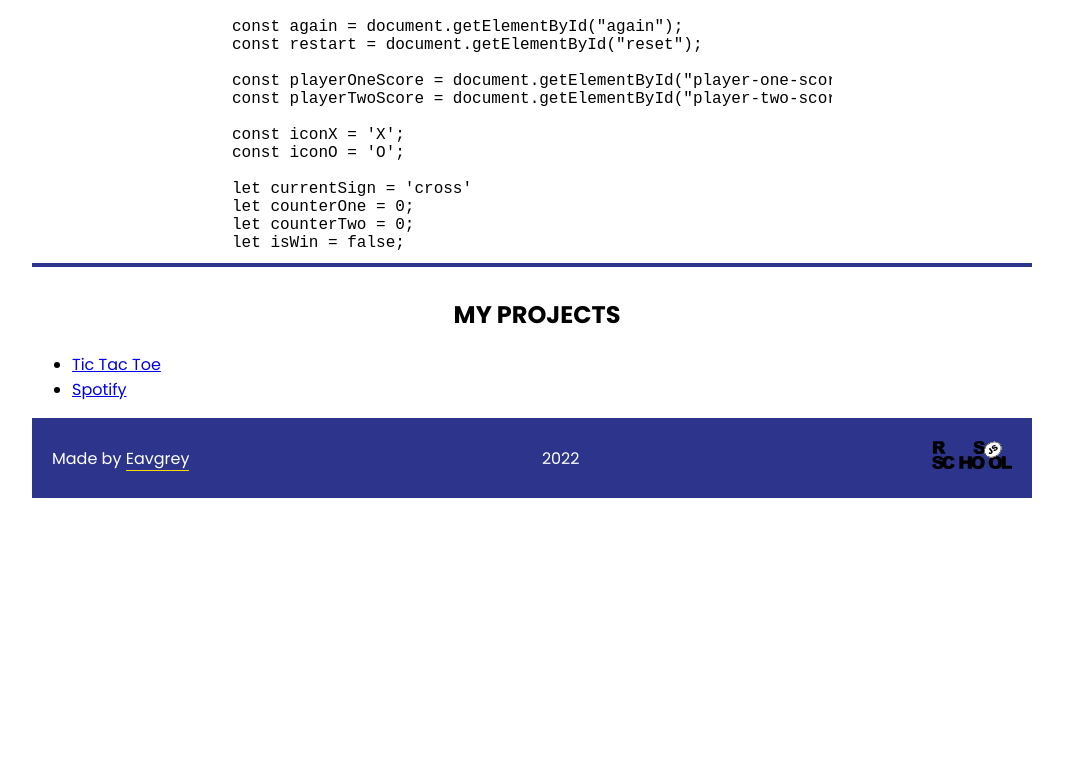
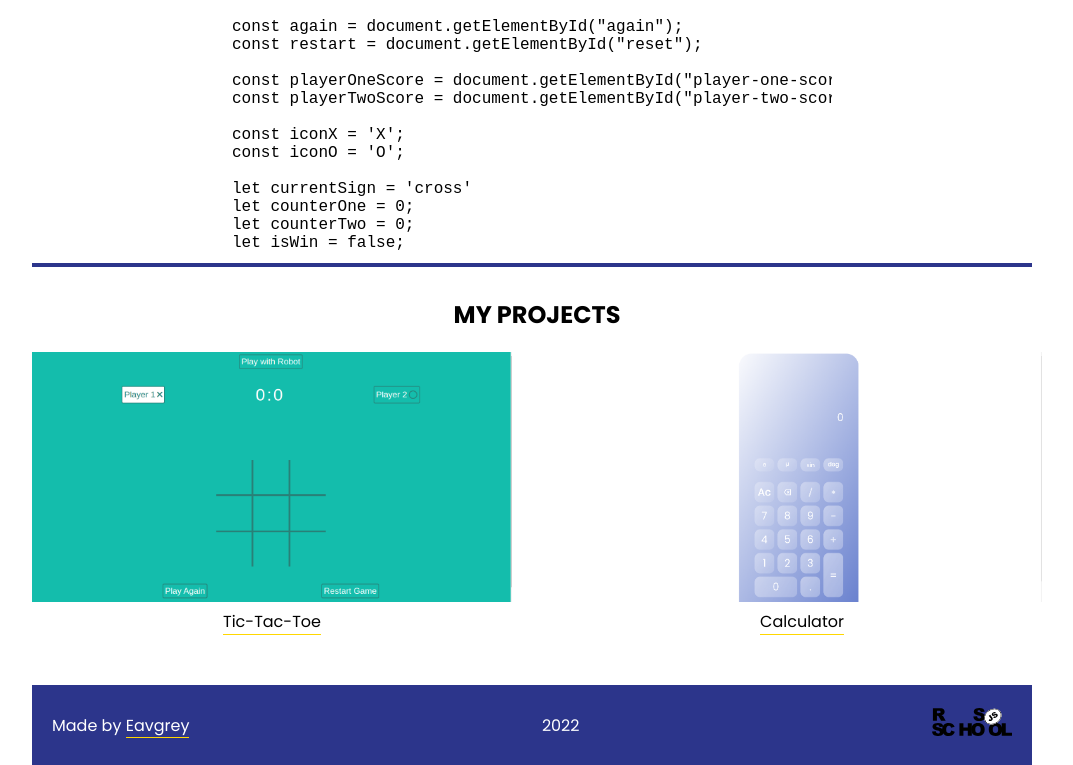
Before and after one commit to eavgrey/rsschool-cv, a plain HTML site: page index.html in a window 1280 px wide. Shown: the part 1313-2078 px from the top of the page, without its empty margins (108-1181 px from the left). Before the commit the page ends 1811 px from the top, so only its background shows below. Drawn offline with Linux system fonts and the light colour scheme.

Commit message:
feat: add css for projects path

```diff
--- a/index.html
+++ b/index.html
@@ -108,14 +108,25 @@
       <div class="certifications bottom-border" id="certifications">
         <h2 class="main-header">CERTIFICATIONS</h2>
         <ul class="certification-list">
-          <li class="certification"><i class="fa-solid fa-certificate"></i> Responsive Web Design at freeCodeCam</li>
-          <li class="certification"><i class="fa-solid fa-certificate"></i> Learn CSS Course at Codecademy</li>
-          <li class="certification"><i class="fa-solid fa-certificate"></i> Learn JavaScript Course at Codecademy</li>
-          <li class="certification"><i class="fa-solid fa-certificate"></i>
+          <li class="certification">
+            <i class="fa-solid fa-certificate"></i> Responsive Web Design at
+            freeCodeCam
+          </li>
+          <li class="certification">
+            <i class="fa-solid fa-certificate"></i> Learn CSS Course at
+            Codecademy
+          </li>
+          <li class="certification">
+            <i class="fa-solid fa-certificate"></i> Learn JavaScript Course at
+            Codecademy
+          </li>
+          <li class="certification">
+            <i class="fa-solid fa-certificate"></i>
             Build a Website with HTML, CSS, and Github Pages Skill Path at
             Codecademy
           </li>
-          <li class="certification"><i class="fa-solid fa-certificate"></i>
+          <li class="certification">
+            <i class="fa-solid fa-certificate"></i>
             Building Interactive JavaScript Websites Course at Codecademy
           </li>
         </ul>
@@ -126,7 +137,9 @@
           <li class="skill"><i class="fa-brands fa-css3-alt"></i> CSS</li>
           <li class="skill"><i class="fa-brands fa-html5"></i> HTML</li>
           <li class="skill"><i class="fa-brands fa-js"></i> JavaScript</li>
-          <li class="skill"><i class="fa-solid fa-desktop"></i> Responsive Web Design</li>
+          <li class="skill">
+            <i class="fa-solid fa-desktop"></i> Responsive Web Design
+          </li>
           <li class="skill"><i class="fa-solid fa-pen-nib"></i> UI/UX</li>
           <li class="skill"><i class="fa-brands fa-react"></i> React</li>
         </ul>
@@ -345,14 +358,30 @@ cells.forEach((cell, index) => {
       </div>
       <div class="projects" id="projects">
         <h2 class="main-header">MY PROJECTS</h2>
-        <ul class="projects-list">
-          <li class="project">
-            <a href="https://eavgrey.github.io/Tic-tac-toe/">Tic Tac Toe</a>
-          </li>
-          <li class="project">
-            <a href="https://eavgrey.github.io/Spotify/">Spotify</a>
-          </li>
-        </ul>
+        <div class="project-boxes">
+          <div class="project-box">
+            <a
+              class="project-img-link"
+              href="https://eavgrey.github.io/Tic-tac-toe/"
+              ><img
+                src="/rsschool-cv/tictactoe.png"
+                alt="tic-tac-toe"
+                class="project-img"
+            /></a>
+            <a href="" class="project-link">Tic-Tac-Toe</a>
+          </div>
+          <div class="project-box">
+            <a
+              class="project-img-link"
+              href="https://eavgrey.github.io/calculator/"
+              ><img
+                src="/rsschool-cv/calculator.png"
+                alt="calculator"
+                class="project-img"
+            /></a>
+            <a href="" class="project-link">Calculator</a>
+          </div>
+        </div>
       </div>
     </main>
     <footer class="footer-box">
--- a/style.css
+++ b/style.css
@@ -73,6 +73,7 @@ body {
 .projects {
   grid-column-start: 1;
   grid-column-end: 3;
+  margin-bottom: 50px;
 }
 .main-header {
   text-align: center;
@@ -108,3 +109,24 @@ body {
 .certification {
   list-style: none;
 }
+.project-img{
+  width: 480px;
+  height: 250px;
+}
+.project-link{
+  text-decoration: none;
+  border-bottom: 1px solid gold;
+  color: #000;
+}
+.project-box{
+  display: flex;
+  flex-direction: column;
+  align-items: center;
+}
+.project-boxes{
+  display: flex;
+  justify-content: space-between;
+}
+.project-box:hover{
+  box-shadow: 0px 0px 50px 10px rgb(44, 53, 139);
+}
```
Also changed, not shown: calculator.png (added), tictactoe.png (added).
